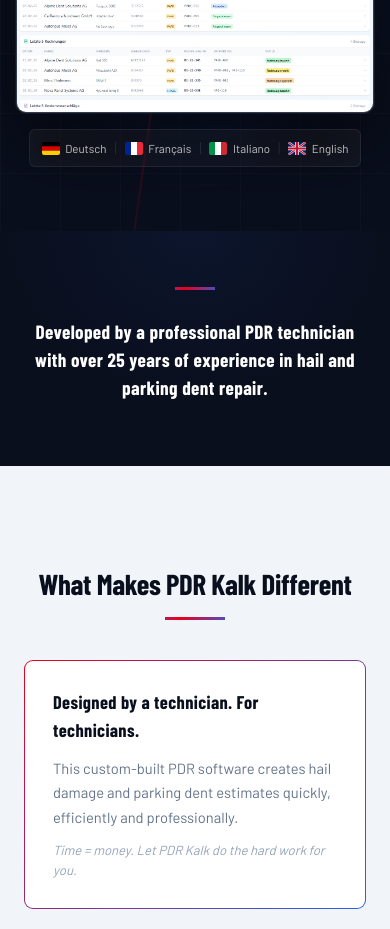
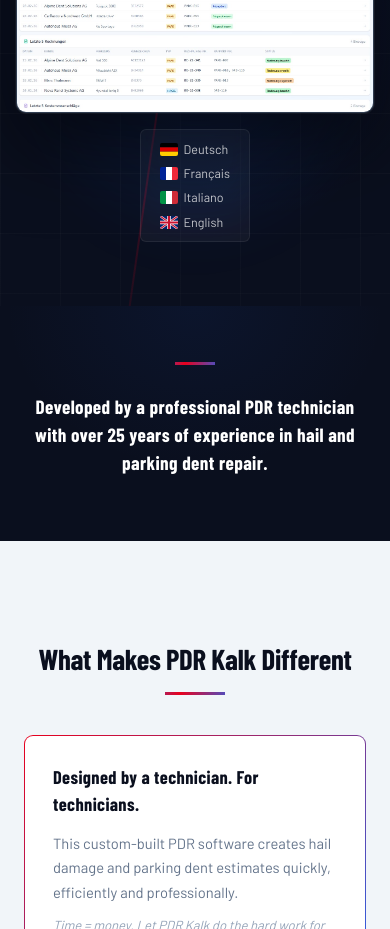
Before and after one commit to OzButcher78/PDRKalk-web, a Next.js app: page /en in a window 390 px wide. Shown: the part 800-1729 px from the top of the page. Built offline with nearby package versions, Linux system fonts and the light colour scheme; no server answers; a web font is replaced by a local one.

Commit message:
Stack language pill vertically on mobile
Co-Authored-By: Claude Opus 4.6 <noreply@anthropic.com>

```diff
--- a/app/globals.css
+++ b/app/globals.css
@@ -229,11 +229,11 @@ body {
   /* Reduce hero grid side padding */
   .hero-grid { padding-left: 1rem !important; padding-right: 1rem !important; }
 
-  /* Scale down language pill on small screens */
-  .lang-pill { gap: 0.4rem !important; padding: 0.45rem 0.75rem !important; }
+  /* Stack language pill vertically on small screens */
+  .lang-pill { flex-direction: column !important; gap: 0.35rem !important; padding: 0.6rem 1.2rem !important; align-items: flex-start !important; }
   .lang-pill .lang-label { display: none; }
-  .lang-pill .lang-name  { font-size: 0.72rem !important; }
-  .lang-pill .lang-sep   { margin: 0 0.1rem; }
+  .lang-pill .lang-name  { font-size: 0.78rem !important; }
+  .lang-pill .lang-sep   { display: none; }
 
   /* Constrain navbar logo */
   .nav-logo img { max-width: 150px !important; width: auto !important; height: auto !important; }
```
